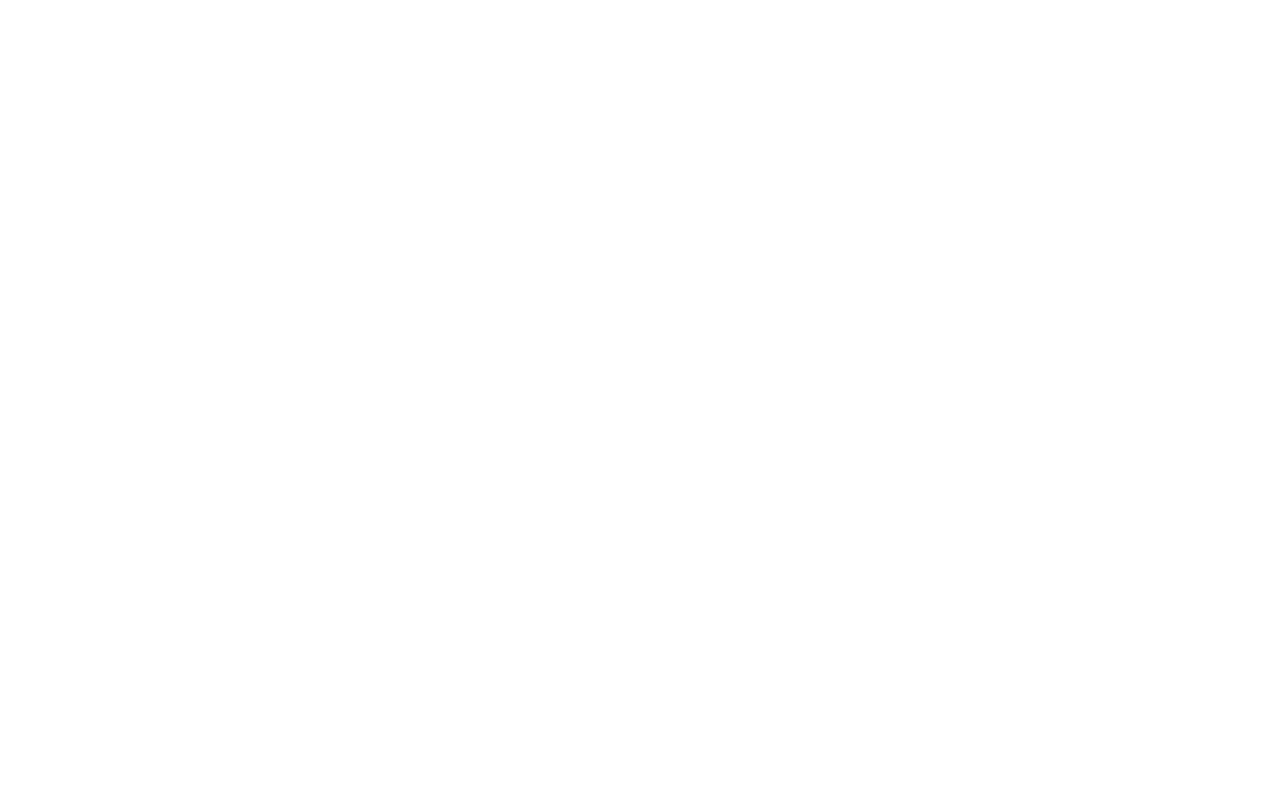
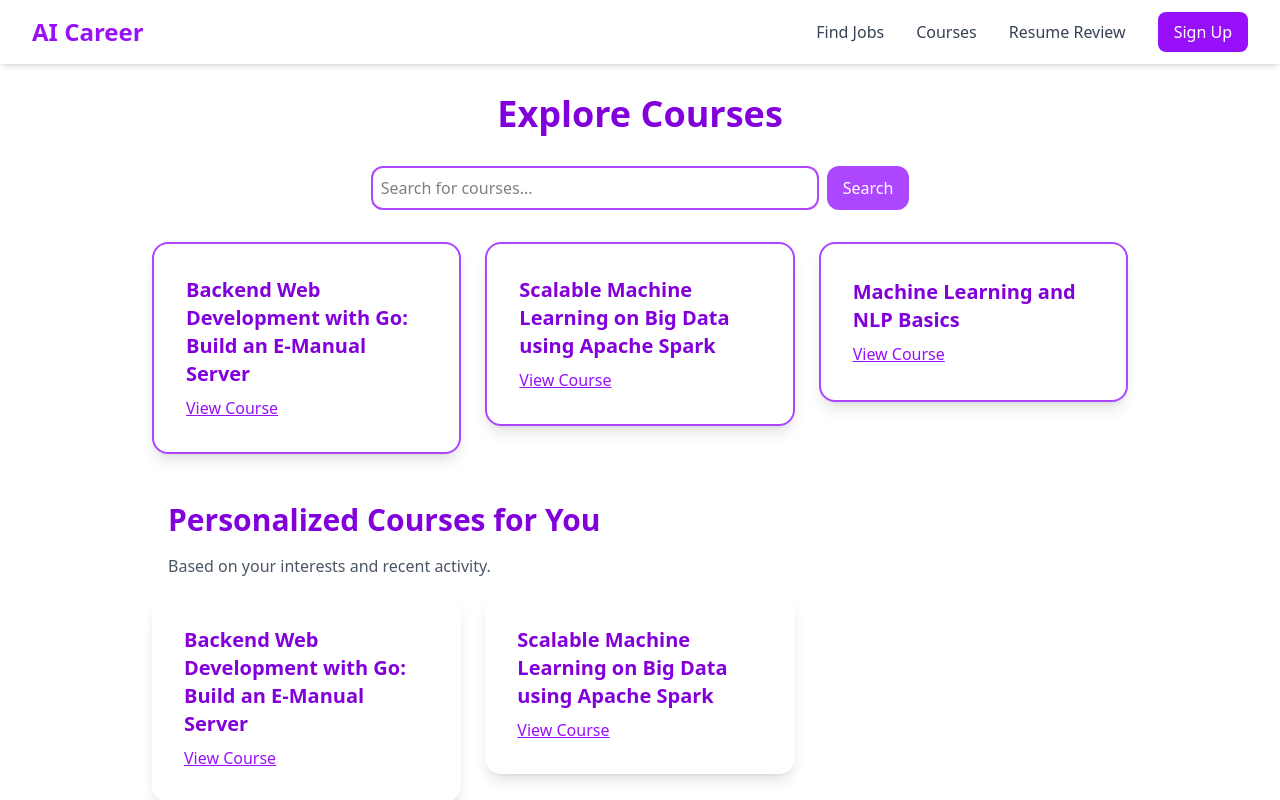
Before and after one commit to Anamika-garg/MSC_Hack_frontend, a React (Vite) app: page /courses in a window 1280 px wide. Before the commit this address had no page. Shown: the top 800 px of the page. Built offline with nearby package versions, Linux system fonts and the light colour scheme; no server answers.

Commit message:
courses section

```diff
--- a/package.json
+++ b/package.json
@@ -14,6 +14,7 @@
     "axios": "^1.7.9",
     "date-fns": "^4.1.0",
     "firebase": "^11.3.0",
+    "framer-motion": "^12.4.1",
     "lucide-react": "^0.474.0",
     "pdf-parse": "^1.1.1",
     "pdfjs-dist": "^4.10.38",
--- a/src/Components/Header.jsx
+++ b/src/Components/Header.jsx
@@ -27,9 +27,9 @@
             {/* <Link to="/community" className="text-gray-700 hover:text-purple-600 transition">
               Community
             </Link> */}
-            {/* <Link to="/scholarships" className="text-gray-700 hover:text-purple-600 transition">
-              Scholarships
-            </Link> */}
+            <Link to="/courses" className="text-gray-700 hover:text-purple-600 transition">
+              Courses
+            </Link>
             <Link to="/resume-review" className="text-gray-700 hover:text-purple-600 transition">
               Resume Review
             </Link>
@@ -91,9 +91,9 @@
           <Link to="/jobs" className="block px-4 py-2 text-gray-700 hover:bg-gray-100">
            Find Jobs
           </Link>
-          {/* <Link to="/scholarships" className="block px-4 py-2 text-gray-700 hover:bg-gray-100">
-            Scholarships
-          </Link> */}
+          <Link to="/courses" className="block px-4 py-2 text-gray-700 hover:bg-gray-100">
+            Courses
+          </Link>
           <Link to="/resume-review" className="block px-4 py-2 text-gray-700 hover:bg-gray-100">
             Resume Review
           </Link>
--- a/src/Components/Input.jsx
+++ b/src/Components/Input.jsx
@@ -0,0 +1,15 @@
+import React from "react";
+
+
+
+const Input = ({ type, placeholder, value, onChange, className }) => (
+    <input
+      type={type}
+      placeholder={placeholder}
+      value={value}
+      onChange={onChange}
+      className={`p-2 rounded-xl border-2 border-purple-500 focus:ring-2 focus:ring-purple-600 focus:outline-none ${className}`}
+    />
+  );
+
+  export default Input;
--- /dev/null
+++ b/src/Pages/CoursePage.jsx
@@ -0,0 +1,168 @@
+import React, { useEffect, useState } from 'react';
+import Input from '../Components/Input';
+import Card from '../Components/Card';
+import CardContent from '../Components/CardContent';
+import {motion} from 'framer-motion';
+import axios from 'axios';
+
+const coursesData = [
+  {
+    courseType: "v2.ondemand",
+    id: "UAU3G_S5Ee6g9w7H2zB4Lw",
+    slug: "backend-web-development-go-e-manual-server",
+    name: "Backend Web Development with Go: Build an E-Manual Server",
+    link: "https://www.coursera.org/learn/backend-web-development-go-e-manual-server"
+  },
+  {
+    courseType: "v2.ondemand",
+    id: "qHMf34MrEemL-gok0s2ofA",
+    slug: "machine-learning-big-data-apache-spark",
+    name: "Scalable Machine Learning on Big Data using Apache Spark",
+    link: "https://www.coursera.org/learn/machine-learning-big-data-apache-spark"
+  },
+  {
+    courseType: "v2.ondemand",
+    id: "pwi7hdq_Ee6PPgr_wwYVmQ",
+    slug: "machine-learning-and-nlp-basics",
+    name: "Machine Learning and NLP Basics",
+    link: "https://www.coursera.org/learn/machine-learning-and-nlp-basics"
+  }
+];
+
+const Button = ({ onClick, children, className }) => (
+    <button
+      onClick={onClick}
+      className={`ml-2 px-4 py-2 bg-purple-500 text-white rounded-xl hover:bg-purple-600 transition ${className}`}
+    >
+      {children}
+    </button>
+  );
+
+export default function CoursePage() {
+    const [searchTerm, setSearchTerm] = useState('');
+    const [courses , setCourses] = useState(coursesData);
+    const [personalisedCourses , setPersonalisedCourses] = useState(coursesData);
+
+    const filteredCourses = coursesData.filter(course =>
+      course.name.toLowerCase().includes(searchTerm.toLowerCase())
+    );
+
+    const handleSearch = (e) => {
+        e.preventDefault();
+      console.log("Searching for:", searchTerm);
+      getCourses();
+    };
+
+    useEffect(()=>{
+        fetchPersonalisedCourses();
+    },[])
+
+    async function getCourses() {
+        try{
+            if(!searchTerm) return;
+            const response = await axios.post(`${import.meta.env.VITE_BACKEND_USER_URL}/getCourses`, {
+                course : searchTerm
+            }  , {
+                headers : {
+                    Authorization : `Bearer ${localStorage.getItem('authToken')}`
+                }
+            })
+            console.log(response.data)
+            setCourses(response.data.courses);
+    }
+        catch(err){
+            console.log(err);
+        }
+    }
+
+    async function fetchPersonalisedCourses() {
+
+        try{
+            const response = await axios.get(`${import.meta.env.VITE_BACKEND_USER_URL}/personalisedCourses` , {
+                headers : {
+                    Authorization : `Bearer ${localStorage.getItem('authToken')}`
+                }
+            })
+            console.log(response.data)
+            setPersonalisedCourses(response.data.courses)
+        }
+        catch(err){
+            console.log(err);
+        }
+    }
+
+
+  return (
+    <div className="min-h-screen bg-white p-6 mt-[70px] w-[80vw] mx-auto">
+      <h1 className="text-4xl font-bold text-purple-700 text-center mb-8">Explore Courses</h1>
+
+      {/* Search Bar */}
+      <div className="flex justify-center mb-8">
+        <Input
+          type="text"
+          placeholder="Search for courses..."
+          value={searchTerm}
+          onChange={(e) => setSearchTerm(e.target.value)}
+          className="w-full max-w-md border-2 border-purple-500 focus:ring-purple-600 focus:border-purple-600"
+        />
+         <Button onClick={handleSearch}>Search</Button>
+      </div>
+
+      {/* Courses Section */}
+      <div className="grid grid-cols-1 sm:grid-cols-2 lg:grid-cols-3 gap-6">
+        {courses.map(course => (
+          <motion.div
+            key={course.id}
+            whileHover={{ scale: 1.05 }}
+            className="cursor-pointer"
+          >
+            <Card className="border-2 border-purple-500 hover:shadow-lg min-h-[160px]">
+              <CardContent className="p-4">
+                <h2 className="text-xl font-semibold text-purple-700 mb-2">{course.name}</h2>
+                <a
+                  href={course.link}
+                  target="_blank"
+                  rel="noopener noreferrer"
+                  className="text-purple-600 underline hover:text-purple-800"
+                >
+                  View Course
+                </a>
+              </CardContent>
+            </Card>
+          </motion.div>
+        ))}
+      </div>
+
+      {/* Personalized Courses Section */}
+      <div className="mt-12">
+        <h2 className="text-3xl font-bold text-purple-700 mb-4 ml-4">Personalized Courses for You</h2>
+        <p className="text-gray-600 mb-4 ml-4">Based on your interests and recent activity.</p>
+
+        <div className="grid grid-cols-1 sm:grid-cols-2 lg:grid-cols-3 gap-6">
+          {/* Example personalized courses, can be dynamically fetched */}
+          {personalisedCourses.slice(0, 2).map(course => (
+            <motion.div
+              key={course.id}
+              whileHover={{ scale: 1.05 }}
+              className="cursor-pointer"
+            >
+              <Card className="border-purple-500 hover:shadow-lg">
+                <CardContent className="p-4">
+                  <h2 className="text-xl font-semibold text-purple-700 mb-2">{course.name}</h2>
+                  <a
+                    href={course.link}
+                    target="_blank"
+                    rel="noopener noreferrer"
+                    className="text-purple-600 underline hover:text-purple-800"
+                  >
+                    View Course
+                  </a>
+                </CardContent>
+              </Card>
+            </motion.div>
+          ))}
+        </div>
+      </div>
+    </div>
+  );
+}
--- a/src/main.jsx
+++ b/src/main.jsx
@@ -15,6 +15,7 @@
 import ResumeReview from './Pages/ResumeReview.jsx'
 import ResumeReviewResult from './Components/ResumeReviewResult.jsx'
 import Community from './Pages/Community.jsx'
+import CoursePage from './Pages/CoursePage.jsx'
 
 
 
@@ -36,6 +37,7 @@
             <Route path={'/resume-review'} element={<ResumeReview />} />
             <Route path={'/resume-review-result'} element={<ResumeReviewResult />} />
             <Route path={'/community'} element={<Community />} />
+            <Route path={'/courses'} element={<CoursePage />} />
           </Route>
         </Routes>
       </BrowserRouter>
```
Also changed, not shown: 1 other file (tests, documents, lock files or other folders).
